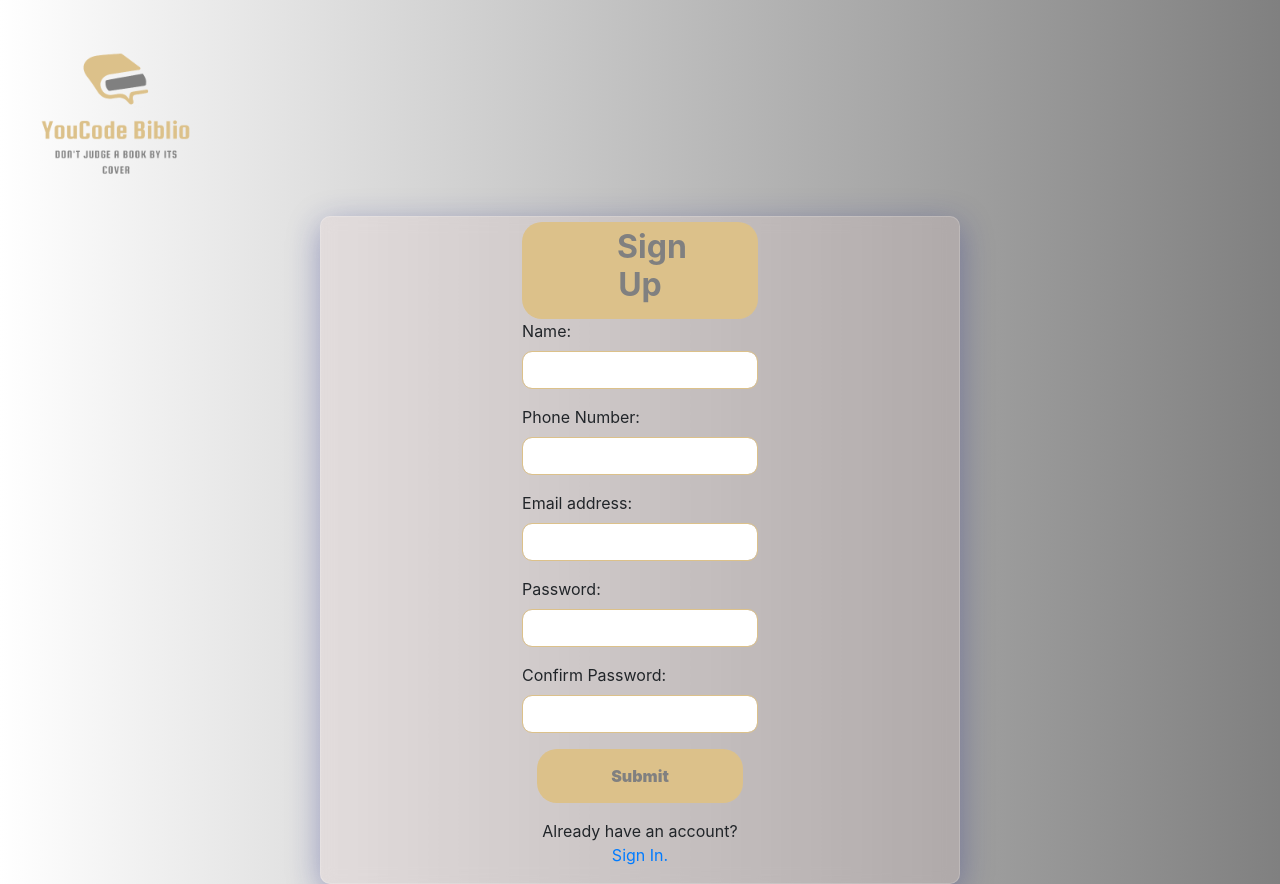
After one commit to Fatimezzahra-DARIM/Library-Management-System, a PHP site: page /SignUp.html in a window 1280 px wide. The commit adds this page. Run offline with PHP 8.4, Linux system fonts and the light colour scheme.

Commit message:
Création des fichiers signIn.html et signUp.html avec la modification dans les fichiers index.html et style.css

```diff
--- /dev/null
+++ b/signUp.html
@@ -0,0 +1,76 @@
+<!DOCTYPE html>
+<html lang="en">
+<head>
+    <meta charset="UTF-8">
+    <meta http-equiv="X-UA-Compatible" content="IE=edge">
+    <meta name="viewport" content="width=device-width, initial-scale=1.0">
+     <link rel="stylesheet" href="https://cdn.jsdelivr.net/npm/bootstrap@4.3.1/dist/css/bootstrap.min.css" integrity="sha384-ggOyR0iXCbMQv3Xipma34MD+dH/1fQ784/j6cY/iJTQUOhcWr7x9JvoRxT2MZw1T" crossorigin="anonymous">
+    <link href='https://fonts.googleapis.com/css?family=Inter' rel='stylesheet'>
+    <link href="style.css" rel="stylesheet" />
+    <title>YouCode Biblio</title>
+
+</head>
+
+<body >
+     <header>
+        <div class="navbar col-2 d-flex flex-column justify-content-left">
+            <img id="navbarLogo" src="./Images/YouCode_Biblio-logo.png" alt="Logo de la page" height="200" width="200" >
+        </div>
+      </header>
+<main class="w-50">
+   <div class="container">
+        <div class="row">
+			<div class="col-md-5 mx-auto">
+            <div id="second">
+			      <div class="myform form ">
+                        <div class="logo">
+                           <div class="col-md-12 text-center">
+                              <h2><strong>Sign Up</strong></h2>
+                           </div>
+                        </div>
+                        <form action="#" name="registration">
+                           <div class="form-group">
+                              <label for="exampleInputEmail1">Name:</label>
+                              <input type="text"  name="firstname" class="form-control" id="firstname" aria-describedby="emailHelp" placeholder="">
+                           </div>
+                           <div class="form-group">
+                              <label for="exampleInputEmail1">Phone Number:</label>
+                              <input type="text"  name="lastname" class="form-control" id="lastname" aria-describedby="emailHelp" placeholder="">
+                           </div>
+                           <div class="form-group">
+                              <label for="exampleInputEmail1">Email address:</label>
+                              <input type="email" name="email"  class="form-control" id="email" aria-describedby="emailHelp" placeholder="">
+                           </div>
+                           <div class="form-group">
+                              <label for="exampleInputEmail1">Password:</label>
+                              <input type="password" name="password" id="password"  class="form-control" aria-describedby="emailHelp" placeholder="">
+                           </div>
+                           <div class="form-group">
+                              <label for="exampleInputEmail1">Confirm Password:</label>
+                              <input type="password" name="password" id="password"  class="form-control" aria-describedby="emailHelp" placeholder="">
+                           </div>
+                           <div class="col-md-12 text-center mb-3">
+                              <button type="submit" class=" btn btn-block mybtn btn-primary tx-tfm"><strong>Submit</strong></button>
+                           </div>
+                           <div class="col-md-12 ">
+                              <div class="form-group">
+                                 <p class="text-center">Already have an account?<a href="signIn.html" id="signin"> Sign In.</a></p>
+                              </div>
+                           </div>
+                            </div>
+                        </form>
+                     </div>
+                      </div>
+		</div>
+      </div>
+                     </main>
+    </body>
+
+                     <!-- /::::::::::::::::::::::::
+                     <link href="//maxcdn.bootstrapcdn.com/bootstrap/4.0.0/css/bootstrap.min.css" rel="stylesheet" id="bootstrap-css">
+<script src="//maxcdn.bootstrapcdn.com/bootstrap/4.0.0/js/bootstrap.min.js"></script>
+<script src="//cdnjs.cloudflare.com/ajax/libs/jquery/3.2.1/jquery.min.js"></script> -->
+<!------ Include the above in your HEAD tag ---------->
+<!-- <script src="https://cdn.jsdelivr.net/jquery.validation/1.15.1/jquery.validate.min.js"></script>
+<link href="https://fonts.googleapis.com/css?family=Kaushan+Script" rel="stylesheet">
+      <link href="https://stackpath.bootstrapcdn.com/font-awesome/4.7.0/css/font-awesome.min.css" rel="stylesheet" integrity="sha384-wvfXpqpZZVQGK6TAh5PVlGOfQNHSoD2xbE+QkPxCAFlNEevoEH3Sl0sibVcOQVnN" crossorigin="anonymous"> -->
--- a/style.css
+++ b/style.css
@@ -1,4 +1,4 @@
-.button {
+.btn {
   background-color: #DCC18A;
   border: none;
   color:#808080;
@@ -6,9 +6,9 @@
   text-align: center;
   text-decoration: none;
   display: inline-block;
-  font-size: 16px;
+  /* font-size: 16px; */
+  font-weight: bold;
   border-radius: 20px;
-
 }
 .titre{
     color: #808080;
@@ -18,3 +18,30 @@ body {
   background-image: linear-gradient(to right,#FFFFFF,#808080) ;
   opacity:inherit;
 }
+main{
+margin: auto;
+display: block;
+background: rgba( 238, 207, 207, 0.2 );
+box-shadow: 0 8px 32px 0 rgba( 31, 38, 135, 0.37 );
+backdrop-filter: blur( 7.5px );
+-webkit-backdrop-filter: blur( 7.5px );
+border-radius: 10px;
+border: 1px solid rgba( 255, 255, 255, 0.18 );
+}
+.logo{
+  background-color: #DCC18A;
+  border: none;
+  color:#808080;
+  padding: 6px 80px;
+  /* text-align: center; */
+  text-decoration: none;
+  /* display: inline-block; */
+  /* font-size: 16px; */
+  font-weight: bold;
+  border-radius: 20px;
+  margin-top: 5px;
+}
+.form-control{
+  border-radius: 10px;
+border-color: #DCC18A;
+}
```
Also changed, not shown: index.html (+11 -8 lines), signIn.html (added, +60 -0 lines).
